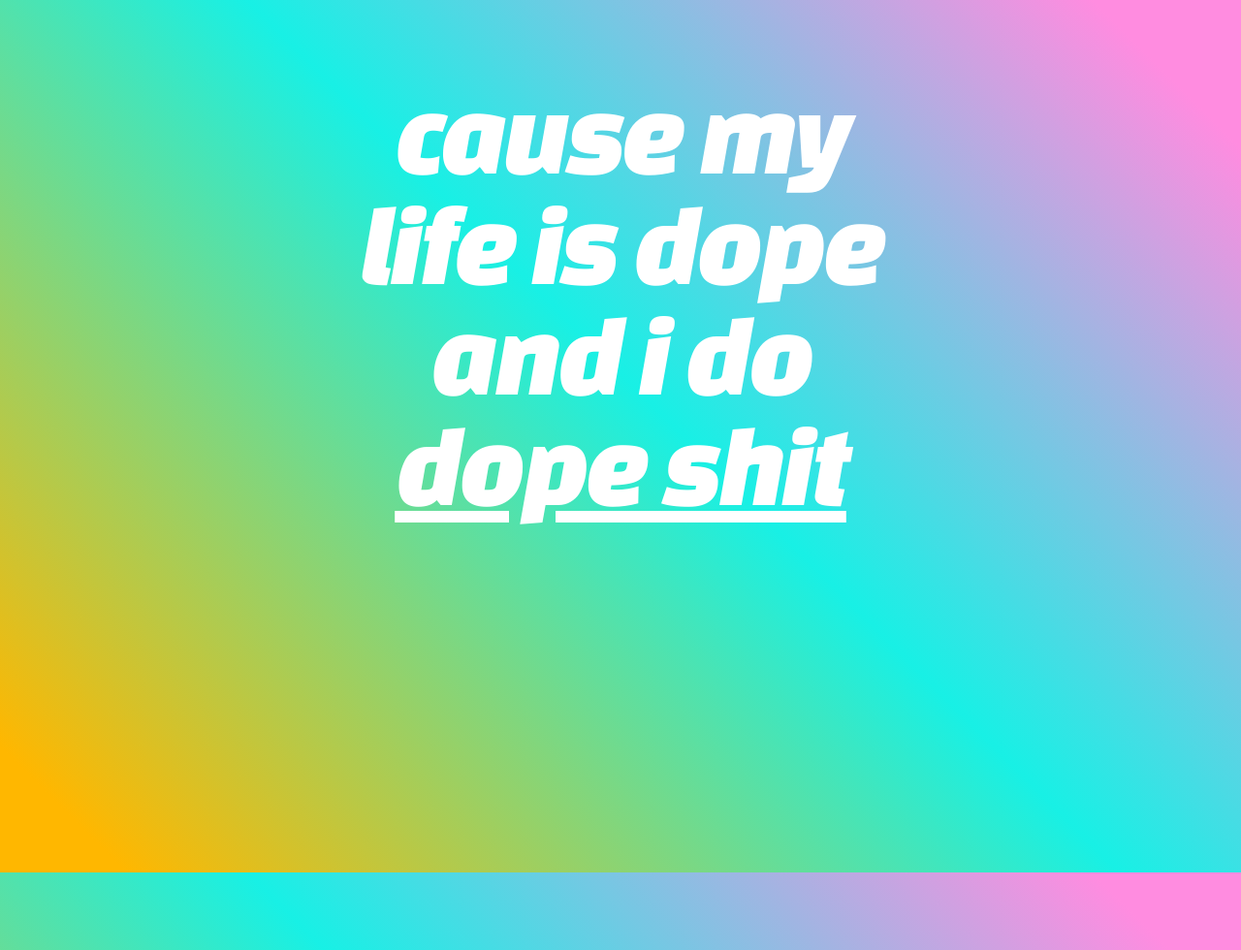
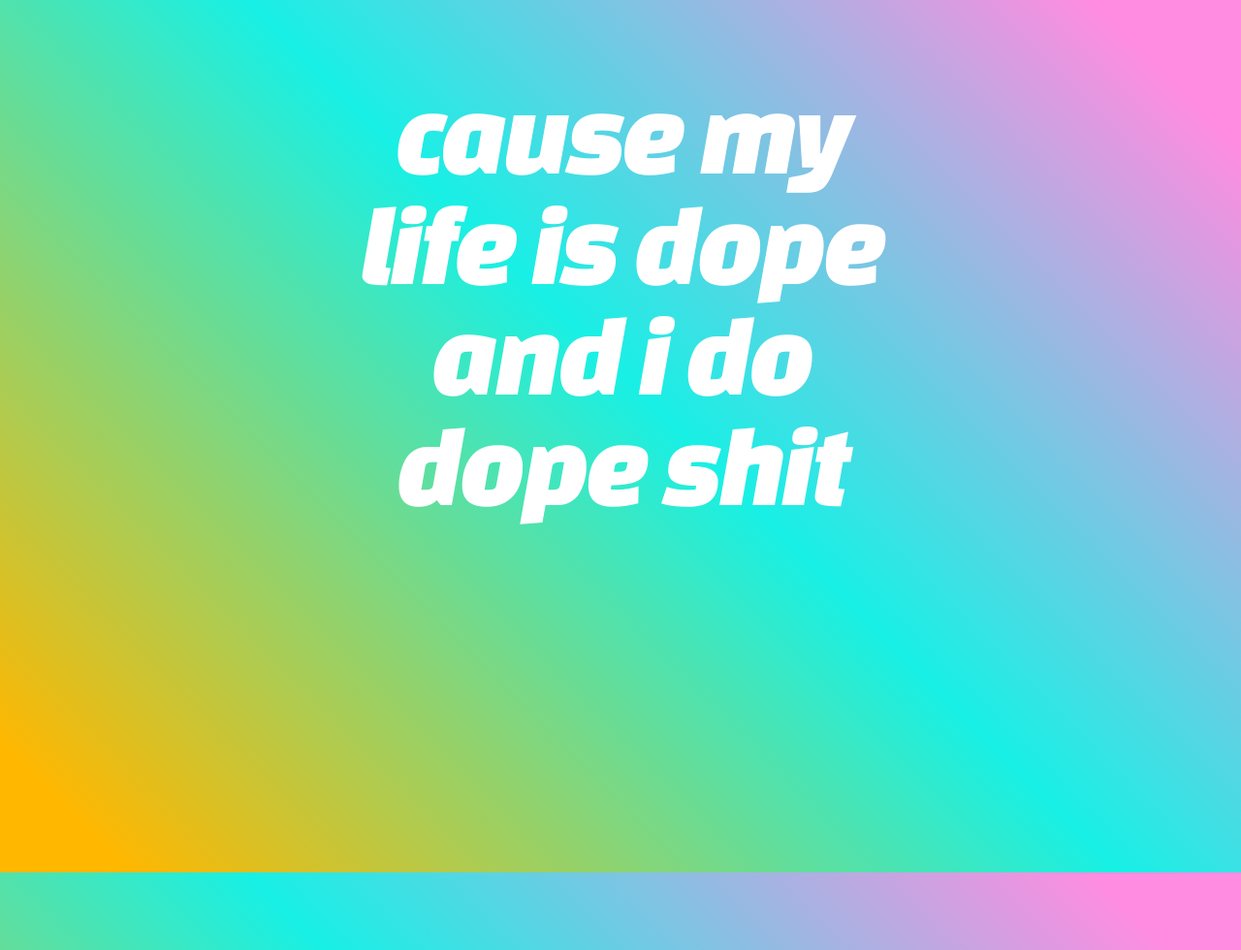
Before and after one commit to lenamasek/lenamasek.github.io, a Jekyll site: the page dope-shit/index.html, which Jekyll copies as it is, in a window 1280 px wide. Shown: the whole page at 97% size. Built offline with Jekyll 4.4.1, drawn with Linux system fonts in a browser that asks for light colours.

Commit message:
link update

```diff
--- a/dope-shit/index.html
+++ b/dope-shit/index.html
@@ -48,7 +48,7 @@
 			a,
 			h1 a {
 				color:white;
-				text-decoration: underline;
+				text-decoration: none;
 			}
 
 			a:hover {
```
